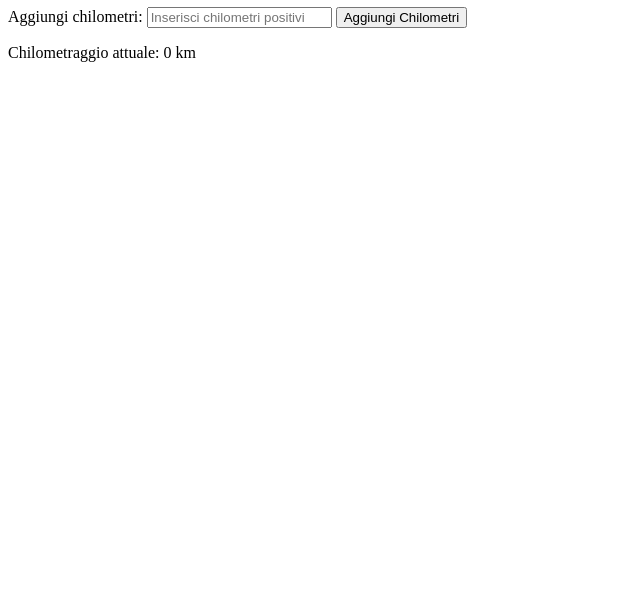
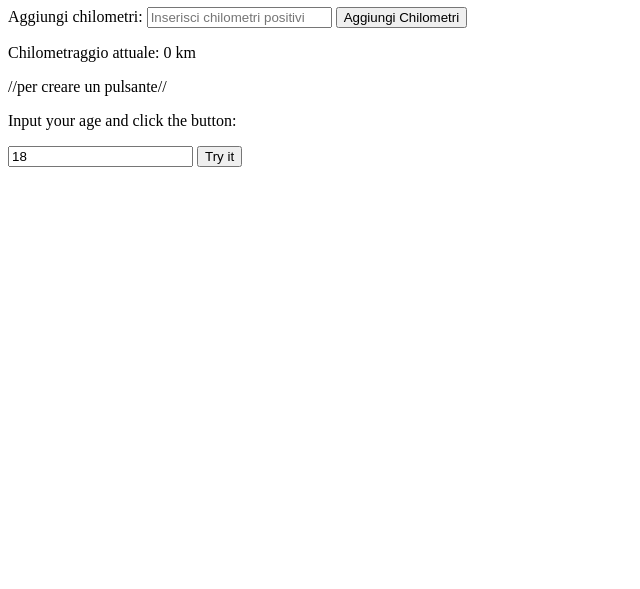
Before and after one commit to mirko77-web/javascript, a website with bundled scripts: page index.html in a window 1280 px wide. Shown: the part 211-800 px from the top of the page, without its empty margins (0-640 px from the left). Built offline with nearby package versions, Linux system fonts and the light colour scheme.

Commit message:
conversione oggetto a json

```diff
--- a/index.html
+++ b/index.html
@@ -40,6 +40,16 @@
         <p id="chilometraggioCorrente">Chilometraggio attuale: 0 km</p>
     </div>
 
+    //per creare un pulsante//
+
+    <p>Input your age and click the button:</p>
+
+    <input id="age" value="18" />
+
+    <button onclick="myFunction()">Try it</button>
+
+    <p id="demo"></p>
+
     <script src="index.js"></script>
 </body>
 </html>
--- a/index.js
+++ b/index.js
@@ -674,7 +674,7 @@ console.log("Primo elemento:", a);
 console.log("Secondo elemento:", b);
 console.log("Resto degli elementi:", rest);
 
-   */
+
 
 const persona = {
   nome: "Luca",
@@ -689,3 +689,84 @@ const { nome, eta, ...resto } = persona;
 console.log("Nome:", nome);
 console.log("Età:", eta);
 console.log("Resto delle proprietà:", resto);
+
+//per creare un pulsante e la risposta con codice html //
+function myFunction() {
+  let age = document.getElementById("age").value;
+  let voteable = (age < 18) ? "Too young":"Old enough";
+  document.getElementById("demo").innerHTML = voteable + " to vote.";
+}
+
+
+//per creare una risposta alla funzione che vogliamo //
+const hours = new Date().getHours();
+if (hours<18) {
+  risposta = "buongiorno";
+} else{
+  risposta= "buonsera"
+}
+console.log (risposta)
+
+//per  cercare il giorni della settimana di oggi //
+let day;
+switch (new Date().getDay()) {
+  case 0:
+    day = "Sunday";
+    break;
+  case 1:
+    day = "Monday";
+    break;
+  case 2:
+    day = "Tuesday";
+    break;
+  case 3:
+    day = "Wednesday";
+    break;
+  case 4:
+    day = "Thursday";
+    break;
+  case 5:
+    day = "Friday";
+    break;
+  case  6:
+    day = "Saturday";
+}
+console.log (day)
+
+const cars = ["bmw", "jeep", "lancia", "opel", "mercedes"]
+let text = "";
+for (let i=0; i <cars.length; i++ ){
+  text +=cars [i]+"<br>";
+}
+console.log(cars)
+
+//per sapere quanti anni ha la macchina /
+class Car {
+  constructor(name, year) {
+    this.name = name;
+    this.year = year;
+
+  }
+  age() {
+    const date = new Date();
+    return date.getFullYear() - this.year;
+  }
+}
+
+const myCar = new Car("Ford", 2014);*/
+
+//Conversione di un oggetto in una stringa JSON Dichiarare un oggetto JavaScript e utilizzare il metodo JSON.stringify
+// per convertirlo in una stringa JSON. Stampare la stringa JSON nella console.//
+
+// Dichiarazione di un oggetto JavaScript
+const persona = {
+  nome: "mario",
+  cognome: "Rossi",
+  eta: 30,
+  professione: "Ingegnere",
+  hobbies: ["lettura", "calcio", "programmazione"]
+};
+
+const stringaJSON = JSON.stringify(persona);
+
+console.log("Stringa JSON:", stringaJSON);
```
